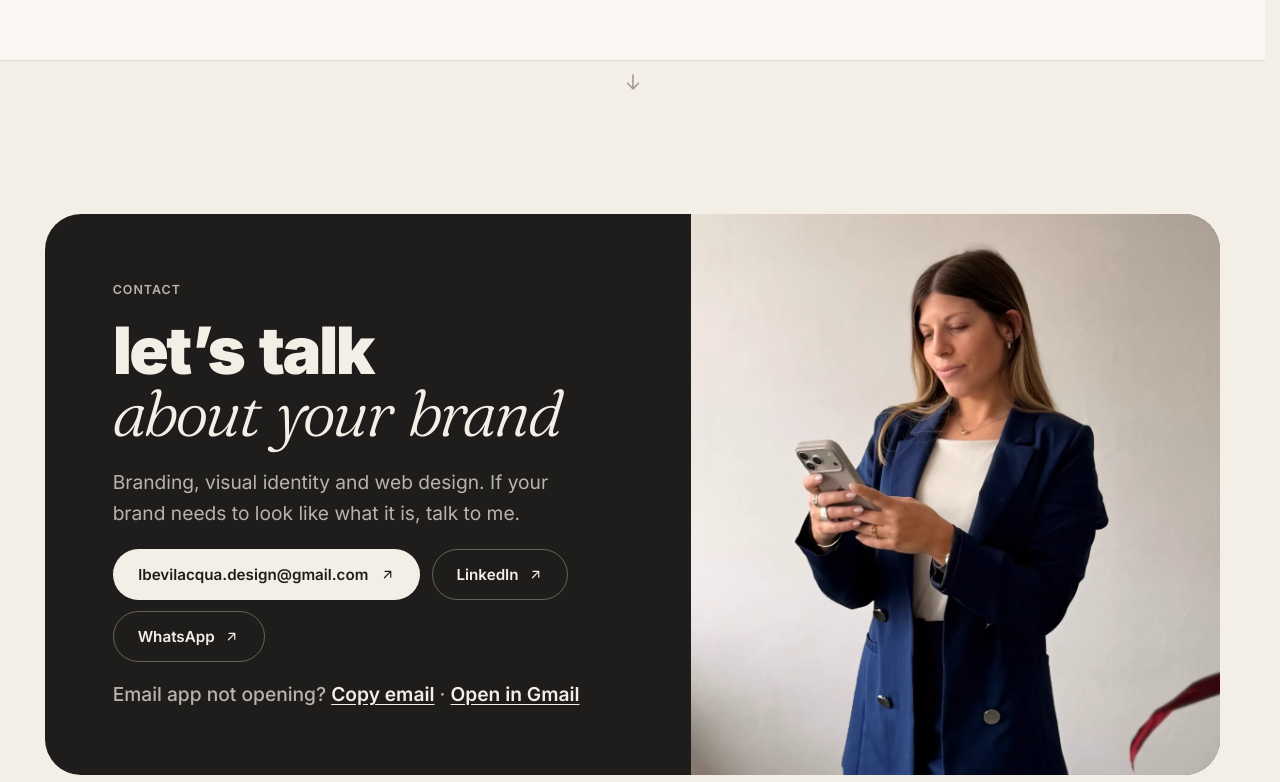
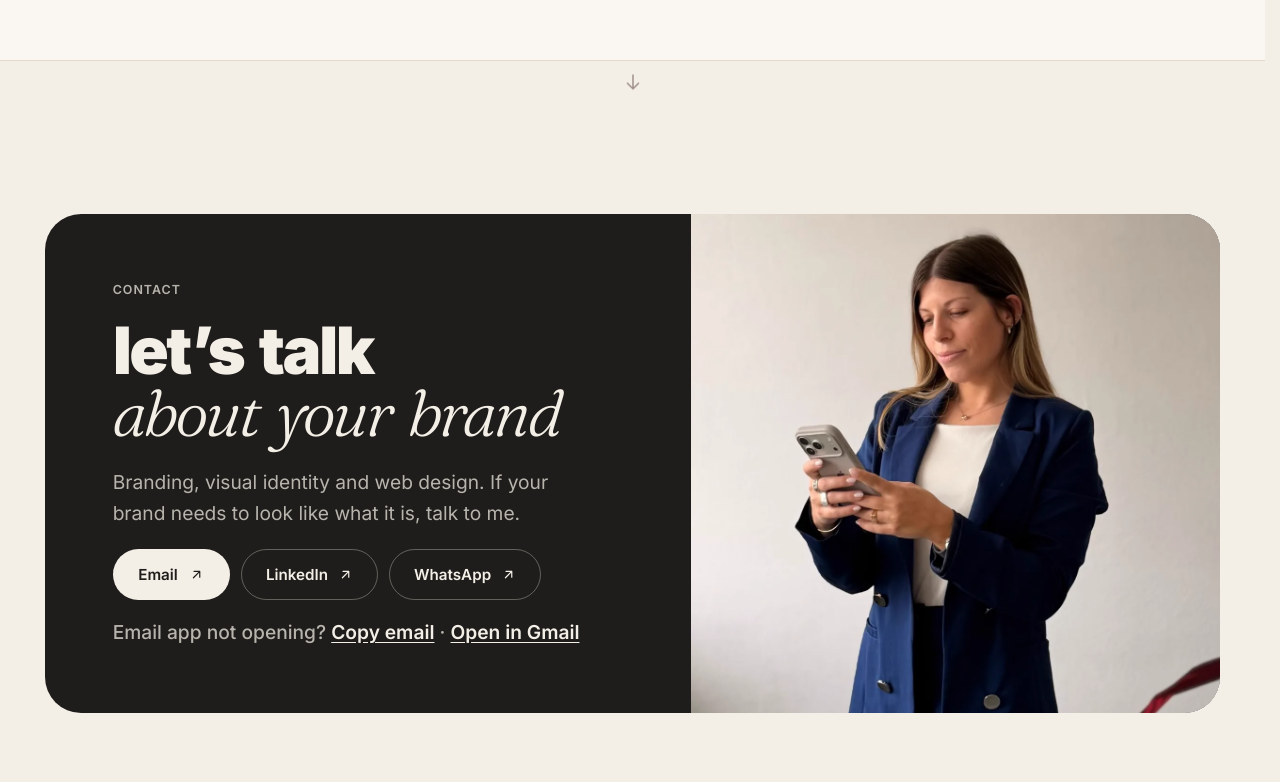
Before and after one commit to lukibevi/portfolio-luciana, a plain HTML site: page public/index.html in a window 1280 px wide. Shown: the part 3847-4629 px from the top of the page. Drawn offline with Linux system fonts and the light colour scheme.

Commit message:
Contacto: el boton de mail dice 'Mail' en vez de la direccion
Co-Authored-By: Claude Sonnet 5.5 <noreply@anthropic.com>

```diff
--- a/public/index.html
+++ b/public/index.html
@@ -389,7 +389,7 @@
           <h2 id="t-contact" class="rv"><span data-t="c_h1">Hablemos</span><br><span data-t="c_h2" style="opacity:.62">de tu marca</span></h2>
           <div class="cinfo rv">
             <p data-t="c_p1">Branding, identidad visual y diseño web.</p>
-            <div class="cact"><a class="mail" id="mail" href="mailto:lbevilacqua.design@gmail.com">lbevilacqua.design@gmail.com <svg class="i"><use href="#i-ne"/></svg></a><a class="soc" href="https://www.linkedin.com/in/lucianabevilacqua" target="_blank" rel="noopener">LinkedIn <svg class="i"><use href="#i-ne"/></svg></a><a class="soc" href="https://wa.me/5493425116483" target="_blank" rel="noopener">WhatsApp <svg class="i"><use href="#i-ne"/></svg></a></div>
+            <div class="cact"><a class="mail" id="mail" href="mailto:lbevilacqua.design@gmail.com"><span data-t="m_btn">Mail</span> <svg class="i"><use href="#i-ne"/></svg></a><a class="soc" href="https://www.linkedin.com/in/lucianabevilacqua" target="_blank" rel="noopener">LinkedIn <svg class="i"><use href="#i-ne"/></svg></a><a class="soc" href="https://wa.me/5493425116483" target="_blank" rel="noopener">WhatsApp <svg class="i"><use href="#i-ne"/></svg></a></div>
             <p class="mailalt"><span data-t="m_hint">¿No se abre tu correo?</span> <button type="button" id="mcopy" data-t="m_copy">Copiar mail</button> <span aria-hidden="true">·</span> <a href="https://mail.google.com/mail/?view=cm&fs=1&to=lbevilacqua.design@gmail.com" target="_blank" rel="noopener" data-t="m_gmail">Abrir en Gmail</a></p>
           </div>
         </div>
@@ -469,7 +469,7 @@
       c_label:'Contacto', c_h1:'Hablemos', c_h2:'de tu marca',
       c_role1:'Diseño gráfico | UX/UI',
       c_p1:'Branding, identidad visual y diseño web. Si tu marca necesita verse como lo que es, hablá conmigo.',
-      m_hint:'¿No se abre tu correo?', m_copy:'Copiar mail', m_copied:'¡Copiado!', m_gmail:'Abrir en Gmail',
+      m_btn:'Mail', m_hint:'¿No se abre tu correo?', m_copy:'Copiar mail', m_copied:'¡Copiado!', m_gmail:'Abrir en Gmail',
       top:'Volver arriba', back:'Volver', prev:'Anterior', next:'Siguiente', img:'Imagen',
       cat:{branding:'Branding',uxui:'UX/UI',social:'Redes',ilu:'Ilustración',pap:'Papelería'}
     },
@@ -495,7 +495,7 @@
       c_label:'Contact', c_h1:'Let’s talk', c_h2:'about your brand',
       c_role1:'Graphic design | UX/UI',
       c_p1:'Branding, visual identity and web design. If your brand needs to look like what it is, talk to me.',
-      m_hint:'Email app not opening?', m_copy:'Copy email', m_copied:'Copied!', m_gmail:'Open in Gmail',
+      m_btn:'Email', m_hint:'Email app not opening?', m_copy:'Copy email', m_copied:'Copied!', m_gmail:'Open in Gmail',
       top:'Back to top', back:'Back', prev:'Previous', next:'Next', img:'Image',
       cat:{branding:'Branding',uxui:'UX/UI',social:'Social',ilu:'Illustration',pap:'Stationery'}
     }
```
